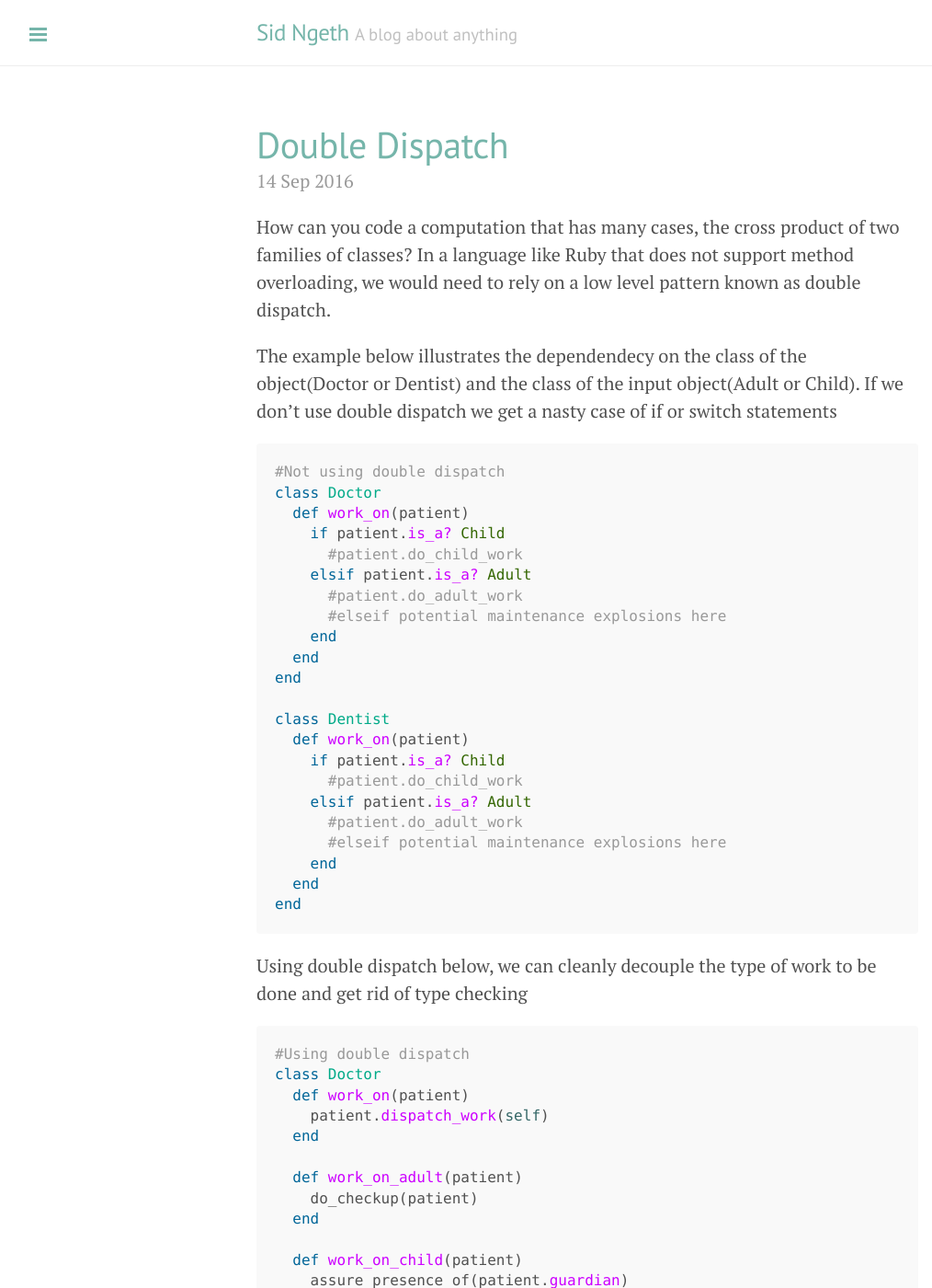
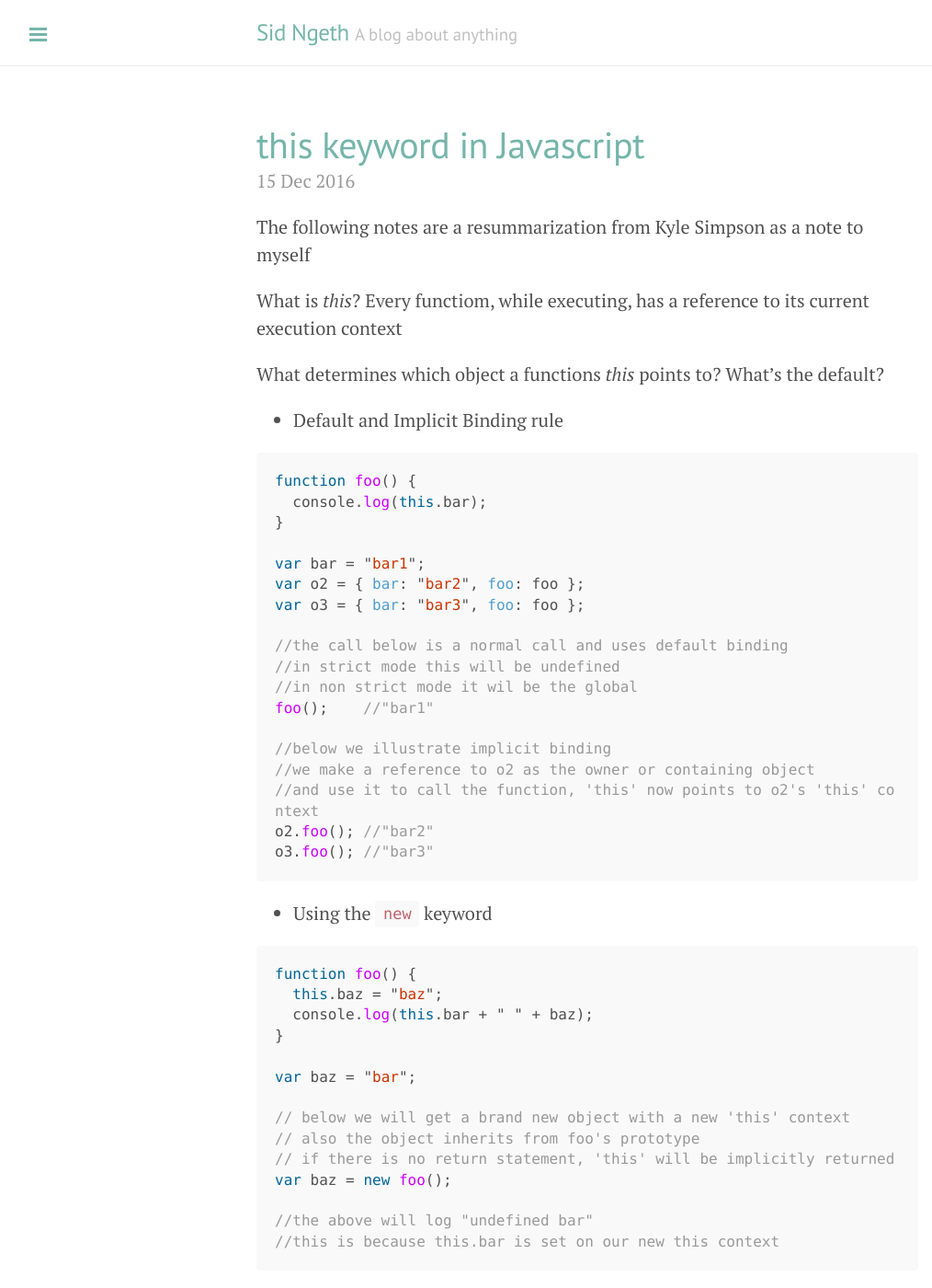
Before and after one commit to sngeth/sngeth.github.io, a Jekyll site: the page built from index.html, in a window 1280 px wide and 1400 px high. Shown: the whole window at 92% size, without its empty margins (1-1015 px from the left). Built offline with Jekyll 4.4.1, drawn with Linux system fonts in a browser that asks for light colours; the list of posts is cut into pages by our own code; comment, search, counter and statistics services are not loaded; some of the changed text lies outside the part shown.

Commit message:
New post on this keyword in js
Also updated Gemfile and corrected typo in previous post

````diff
--- /dev/null
+++ b/Gemfile
@@ -0,0 +1,5 @@
+# frozen_string_literal: true
+source "https://rubygems.org"
+
+gem "jekyll", "3.3.1"
+gem "jekyll-paginate", "1.1.0"
--- a/_posts/2016-09-14-double-dispatch.md
+++ b/_posts/2016-09-14-double-dispatch.md
@@ -9,7 +9,7 @@ two families of classes? In a language like Ruby that does
 not support method overloading, we would need to rely on a low level
 pattern known as double dispatch.
 
-The example below illustrates the dependendecy on the class of the
+The example below illustrates the dependency on the class of the
 object(Doctor or Dentist) and the class of the input object(Adult or Child).
 If we don't use double dispatch we get a nasty case of if or switch
 statements
--- /dev/null
+++ b/_posts/2016-12-15-this-in-js.md
@@ -0,0 +1,70 @@
+---
+layout: post
+title:  "this keyword in Javascript"
+category: "Javascript"
+comments: true
+---
+The following notes are a resummarization from Kyle Simpson as a note to myself
+
+What is *this*? Every functiom, while executing, has a reference to its current execution context
+
+What determines which object a functions *this* points to? What's the default?
+- Default and Implicit Binding rule
+
+```javascript
+function foo() {
+  console.log(this.bar);
+}
+
+var bar = "bar1";
+var o2 = { bar: "bar2", foo: foo };
+var o3 = { bar: "bar3", foo: foo };
+
+//the call below is a normal call and uses default binding
+//in strict mode this will be undefined
+//in non strict mode it wil be the global
+foo();    //"bar1"
+
+//below we illustrate implicit binding
+//we make a reference to o2 as the owner or containing object
+//and use it to call the function, 'this' now points to o2's 'this' context
+o2.foo(); //"bar2"
+o3.foo(); //"bar3"
+```
+
+- Using the ```new``` keyword
+
+```javascript
+function foo() {
+  this.baz = "baz";
+  console.log(this.bar + " " + baz);
+}
+
+var baz = "bar";
+
+// below we will get a brand new object with a new 'this' context
+// also the object inherits from foo's prototype
+// if there is no return statement, 'this' will be implicitly returned
+var baz = new foo();
+
+//the above will log "undefined bar"
+//this is because this.bar is set on our new this context
+```
+- Explicit Binding with a call, apply or bind(as of ES5)
+
+```javascript
+function foo(a,b) {
+  console.log(a + " " + b + " " + this.bar);
+}
+
+var bar = "bar1";
+var obj = { bar: "bar2" };
+
+foo(); // "bar1" due to default binding
+
+//first argument is the owner object or 'this' context
+foo.call(obj, "a", "b"); // "a b bar2" - explicitly use obj as this
+foo.apply(obj, ["a", "b"]); // "a b bar2" - same except extra arguments in array
+foo = foo.bind(obj, "a", "b");
+foo(); // "a b bar2"  - note we have to explicitly call foo after binding
+```
````
Also changed, not shown: Gemfile.lock (added).
